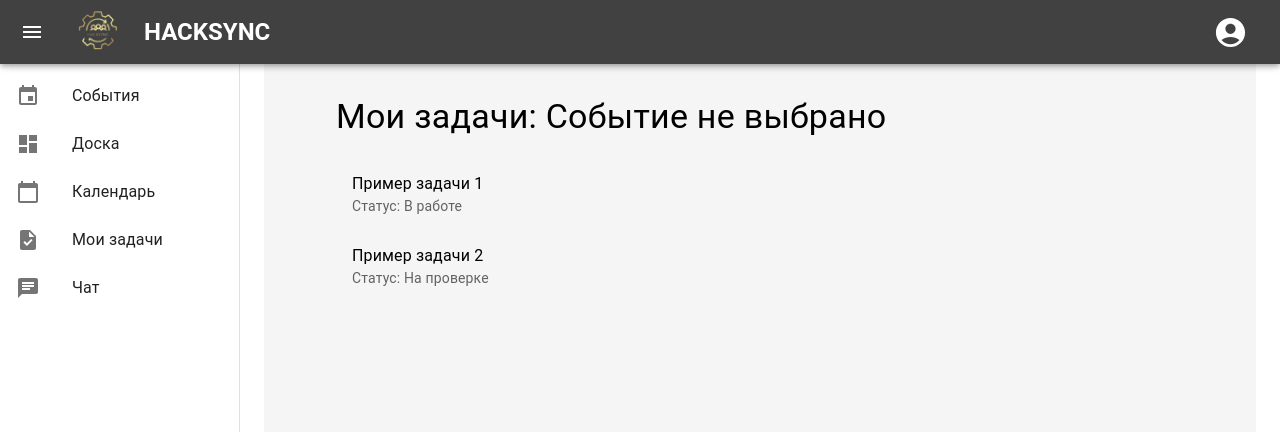
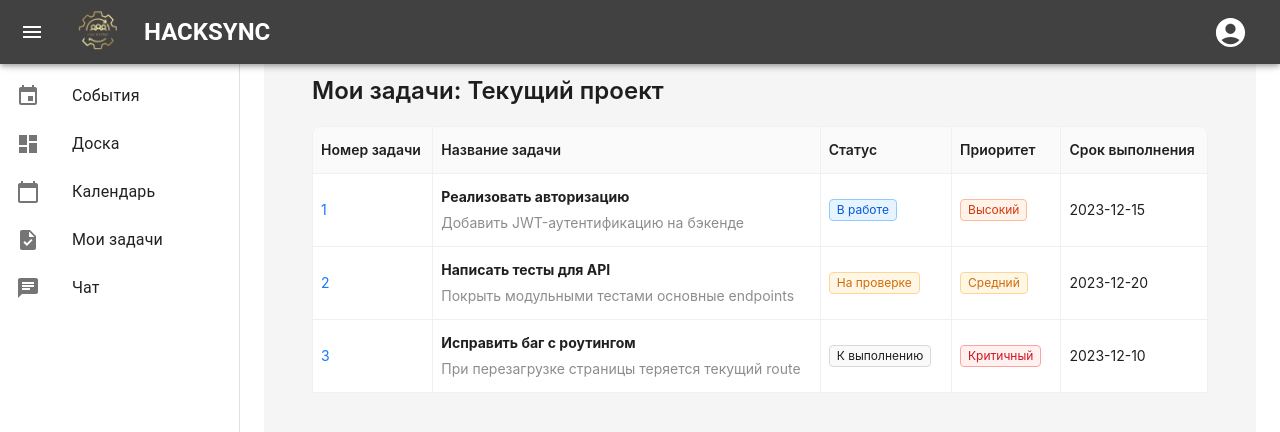
Before and after one commit to lueFlake/HackSync, a React (Create React App) app in the folder client/: page /tasks in a window 1280 px wide. Shown: the top 432 px of the page. Built offline with nearby package versions, Linux system fonts and the light colour scheme.

Commit message:
Add MyTasksTable

```diff
--- /dev/null
+++ b/client/src/components/MyTasksTable.jsx
@@ -0,0 +1,97 @@
+import React from 'react';
+import { Table, Tag } from 'antd';
+import { useNavigate } from 'react-router-dom';
+
+const statusMap = {
+  todo: { text: 'К выполнению', color: 'default' },
+  in_progress: { text: 'В работе', color: 'blue' },
+  review: { text: 'На проверке', color: 'orange' },
+  done: { text: 'Завершено', color: 'green' },
+  bug: { text: 'Ошибка', color: 'red' }
+};
+
+const priorityMap = {
+  low: { text: 'Низкий', color: 'green' },
+  medium: { text: 'Средний', color: 'orange' },
+  high: { text: 'Высокий', color: 'volcano' },
+  critical: { text: 'Критичный', color: 'red' }
+};
+
+const MyTasksTable = ({ tasks }) => {
+  const navigate = useNavigate();
+
+  const handleRowClick = (id) => {
+    navigate(`/task/${id}`);
+  };
+
+  const columns = [
+    {
+      title: "Номер задачи",
+      dataIndex: "id",
+      key: "id",
+      render: (id) => (
+        <a onClick={(e) => {
+          e.preventDefault();
+          handleRowClick(id);
+        }}>
+          {id}
+        </a>
+      )
+    },
+    {
+      title: "Название задачи",
+      dataIndex: "name",
+      key: "name",
+      render: (text, record) => (
+        <div>
+          <span style={{ fontWeight: 'bold' }}>{text}</span>
+          <div style={{ marginTop: 4, color: 'rgba(0,0,0,0.45)' }}>
+            {record.description}
+          </div>
+        </div>
+      )
+    },
+    {
+      title: "Статус",
+      dataIndex: "status",
+      key: "status",
+      render: (status) => (
+        <Tag color={statusMap[status].color}>
+          {statusMap[status].text}
+        </Tag>
+      )
+    },
+    {
+      title: "Приоритет",
+      dataIndex: "priority",
+      key: "priority",
+      render: (priority) => (
+        <Tag color={priorityMap[priority].color}>
+          {priorityMap[priority].text}
+        </Tag>
+      )
+    },
+    {
+      title: "Срок выполнения",
+      dataIndex: "deadline",
+      key: "deadline",
+      render: (date) => date || '-'
+    }
+  ];
+
+  return (
+    <Table
+      rowKey="id"
+      dataSource={tasks}
+      columns={columns}
+      pagination={false}
+      bordered
+      size="middle"
+      onRow={(record) => ({
+        onClick: () => handleRowClick(record.id),
+      })}
+    />
+  );
+};
+
+export default MyTasksTable;
--- a/client/src/pages/ChatPage.js
+++ b/client/src/pages/ChatPage.js
@@ -26,7 +26,7 @@ const ChatPage = ({ event }) => {
     },
     {
       id: 2,
-      text: "Проверка длинного сообщения с автоматическим переносом строки.",
+      text: "Проверка длинного сообщения с автоматическим переносом строки. фффффффффффффффффффффффффффффффффффффффффффффффффффффффффффффффффффффффффффффффффффффффффффффффффффффффффффффф",
       timestamp: "12:31",
       sender: "me"
     }
--- a/client/src/pages/MyTasksPage.js
+++ b/client/src/pages/MyTasksPage.js
@@ -1,23 +1,46 @@
 import React from 'react';
-import { Typography, Box, List, ListItem, ListItemText } from '@mui/material';
+import { Typography } from 'antd';
 import PageContainer from '../components/PageContainer';
+import MyTasksTable from '../components/MyTasksTable';
+
+const { Text } = Typography;
 
 const MyTasksPage = ({ event }) => {
+  // Статичные данные задач
+  const tasks = [
+    {
+      id: 1,
+      name: 'Реализовать авторизацию',
+      description: 'Добавить JWT-аутентификацию на бэкенде',
+      status: 'in_progress',
+      priority: 'high',
+      deadline: '2023-12-15'
+    },
+    {
+      id: 2,
+      name: 'Написать тесты для API',
+      description: 'Покрыть модульными тестами основные endpoints',
+      status: 'review',
+      priority: 'medium',
+      deadline: '2023-12-20'
+    },
+    {
+      id: 3,
+      name: 'Исправить баг с роутингом',
+      description: 'При перезагрузке страницы теряется текущий route',
+      status: 'todo',
+      priority: 'critical',
+      deadline: '2023-12-10'
+    }
+  ];
+
   return (
     <PageContainer>
-      <Box p={3}>
-      <Typography variant="h4" gutterBottom>
-          Мои задачи: {event?.name || 'Событие не выбрано'}
-      </Typography>
-      <List>
-          <ListItem>
-          <ListItemText primary="Пример задачи 1" secondary="Статус: В работе" />
-          </ListItem>
-          <ListItem>
-          <ListItemText primary="Пример задачи 2" secondary="Статус: На проверке" />
-          </ListItem>
-      </List>
-      </Box>
+      <Text strong style={{ fontSize: 24, display: 'block', marginBottom: 16 }}>
+        Мои задачи: {event?.name || 'Текущий проект'}
+      </Text>
+
+      <MyTasksTable tasks={tasks} />
     </PageContainer>
   );
 };
```
